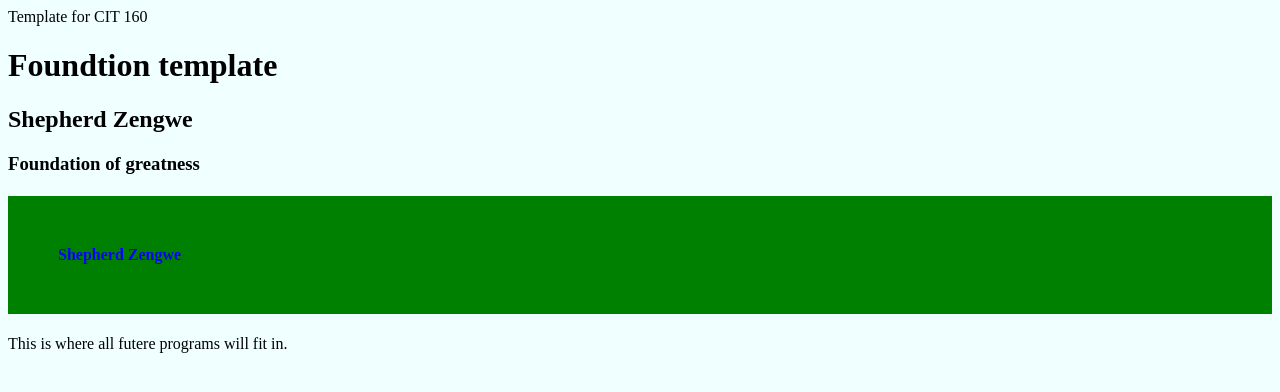
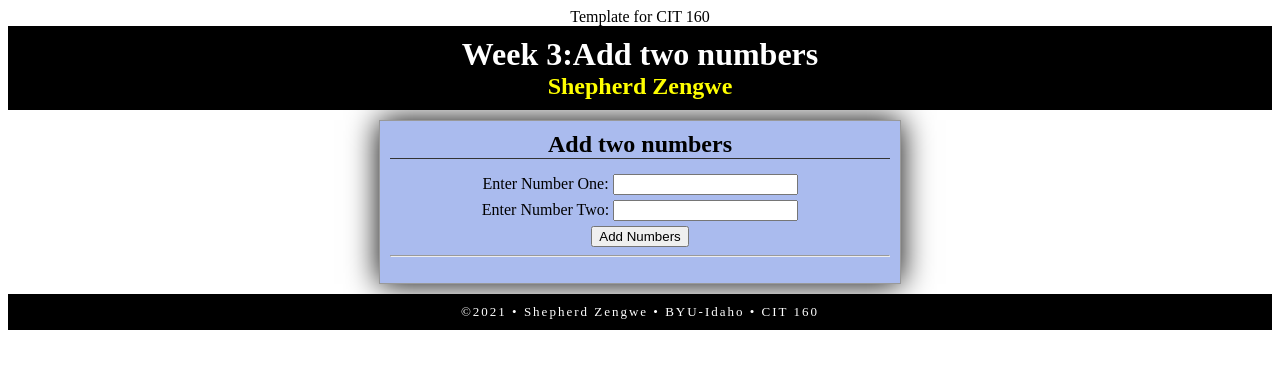
Before and after one commit to szengwe/szengwe.github.io, a plain HTML site: page template.html in a window 1280 px wide. Drawn offline with Linux system fonts and the light colour scheme.

Commit message:
temp sz1

```diff
--- a/template.html
+++ b/template.html
@@ -4,29 +4,67 @@
     <meta charset="UTF-8"
     <title>Template for CIT 160</title>
 <style>
-#myHeader {
-    background-color: green;
-    color: blue;
-    padding: 50px;
-    text-align: left
-    }
-body{background-color:azure}
+body {
+	text-align: center;
+}
+header,footer {
+	background-color: #000;
+	color: #fff;
+	padding: 10px;
+}
+
+footer {
+	font-size: 13px;
+	letter-spacing: 1.5pt;
+}
+
+h1,h2 {
+	margin: 0;
+}
+
+h2, #currentdate {
+	color: yellow;
+}
+
+main {
+	margin: 10px auto;
+	border: 1px solid #999;
+	padding: 10px;
+	max-width: 500px;
+	background-color: #abe;
+	box-shadow: 0 0 30px;
+}
+
+h3 {
+	font-size: 24px;
+	margin: 0 0 15px 0;
+	border-bottom: 1px solid #333;
+	padding: 0;
+}
+
+label {
+	display: block;
+	margin: 5px;
+}
+
 
 </style>
 </head>
 <body>
     <header>
-        <h1>Foundtion template</h1>
+        <h1>Week 3:Add two numbers</h1>
         <h2>Shepherd Zengwe</h2>
     </header>
     <main>
-        <h3> Foundation of greatness</h3>
-        <h4 id="myHeader">Shepherd Zengwe</h4>
-        <p> This is  where all futere programs will fit in.</p>
-
-
+        <h3> Add two numbers</h3>
+        <label>Enter Number One: <input type="text" id="number1"></label>
+        <label>Enter Number Two: <input type="text" id="number2"></label>
+        <label><button onclick="addnumbers()">Add Numbers</button></label>
+            <hr>
+        <p><span id="output"></span></p>
     </main>
     <footer>
+        &copy;2021 &bull; Shepherd Zengwe &bull; BYU-Idaho &bull; CIT 160
 
     </footer>
 
```
